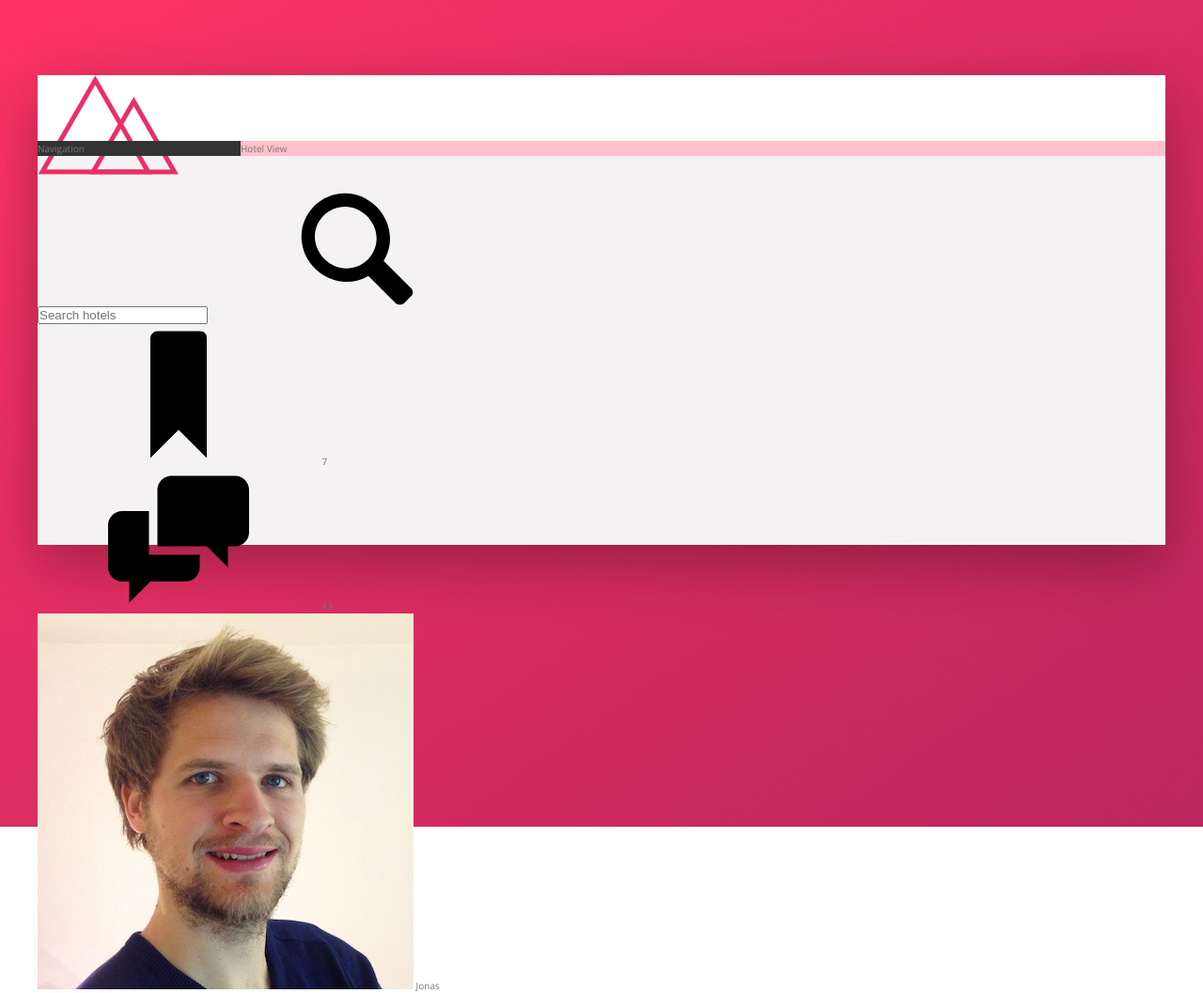
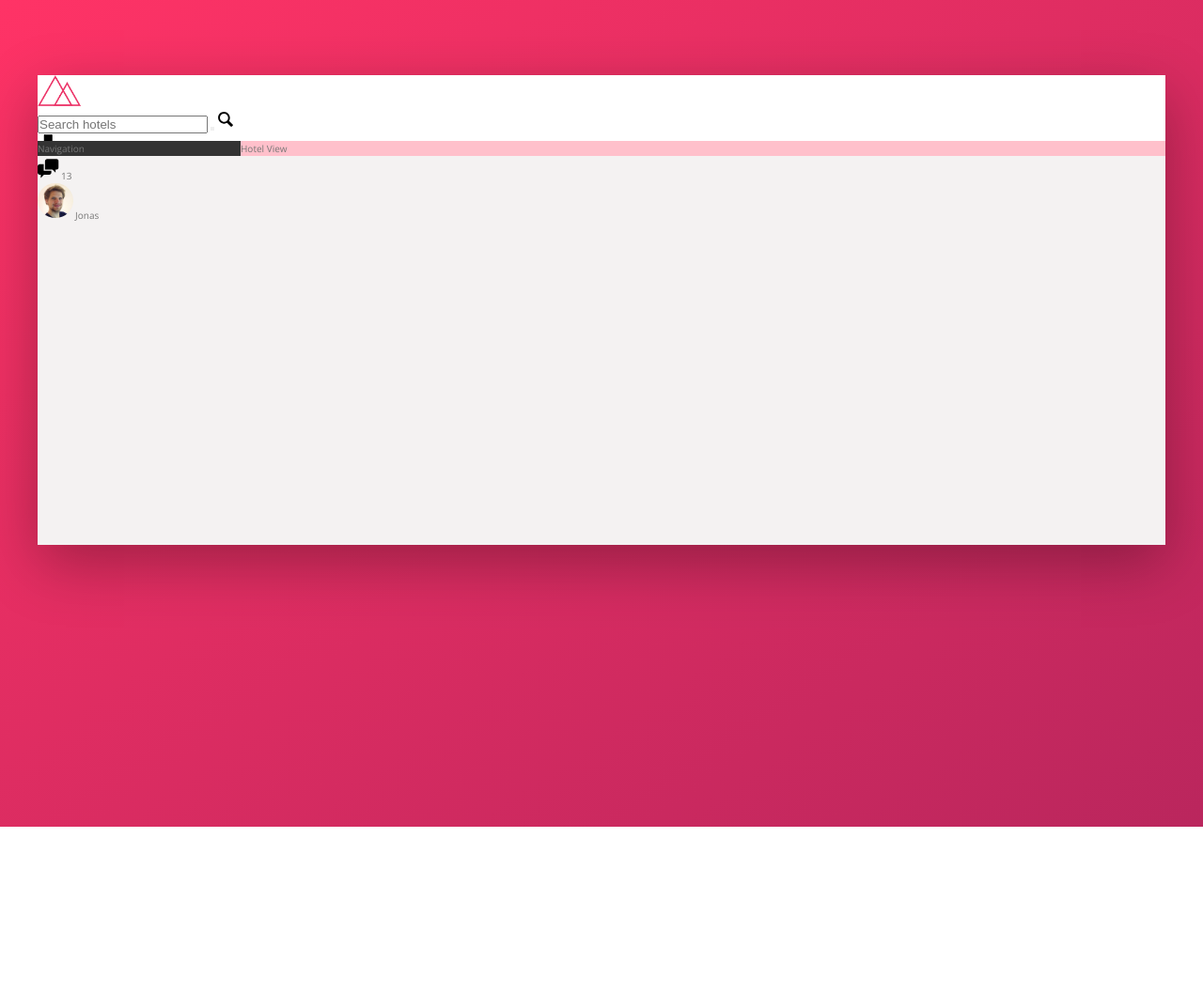
Before and after one commit to nanishipi/Trillo-Project, a website: page index.html in a window 1280 px wide. Shown: the whole page at 94% size. After the commit the page ends 880 px from the top, so only its background shows below. Drawn offline with nearby package versions, Linux system fonts and the light colour scheme.

Commit message:
resizing components

```diff
--- a/index.html
+++ b/index.html
@@ -17,10 +17,8 @@
 
                 <form action="#" class="search">
                     <input type="text" class="search__input" placeholder="Search hotels">
-                    <button class="search__button">
-
-                    </button>
-                    <svg class="search_icon">
+                    <button class="search__button"></button>
+                    <svg class="search__icon">
                         <use xlink:href="img/sprite.svg#icon-magnifying-glass"></use>
                     </svg>
                 </form>
--- a/sass/_components.scss
+++ b/sass/_components.scss
@@ -0,0 +1,52 @@
+///////////////////////////////////////////
+/// LOGO
+.logo {
+    height: 3.25rem;
+}
+
+///////////////////////////////////////////
+/// SEARCH
+.search {
+    &__input {
+
+    }
+
+    &__button {
+
+    }
+
+    &__icon {
+        height: 2rem;
+        width: 2rem;
+    }
+}
+
+///////////////////////////////////////////
+/// USER NAVIGATION
+.user-nav {
+    &__icon-box  {
+
+    }
+
+    &__icon {
+        height: 2.25rem;
+        width: 2.25rem;
+    }
+
+    &__notification {
+
+    }
+
+    &__user {
+
+    }
+
+    &__user-photo {
+        height: 3.75rem;
+        border-radius: 50%;
+    }
+
+    &__user-name {
+
+    }
+}
```
Also changed, not shown: css/style.css, 1 other file.
